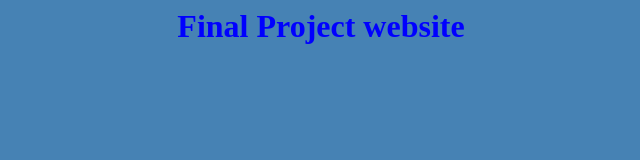
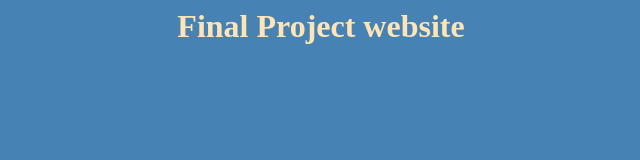
Before and after one commit to niclip44/finalproject, a plain HTML site: page index.html in a window 1280 px wide. Shown: the whole page, without its empty margins (319-959 px from the left). Drawn offline with Linux system fonts and the light colour scheme.

Commit message:
Update pagestyle.css

```diff
--- a/pagestyle.css
+++ b/pagestyle.css
@@ -3,6 +3,6 @@ body {
 
 }
 h1 {
-  color: blue;
+  color: Moccasin;
   text-align: center;
 }
```
